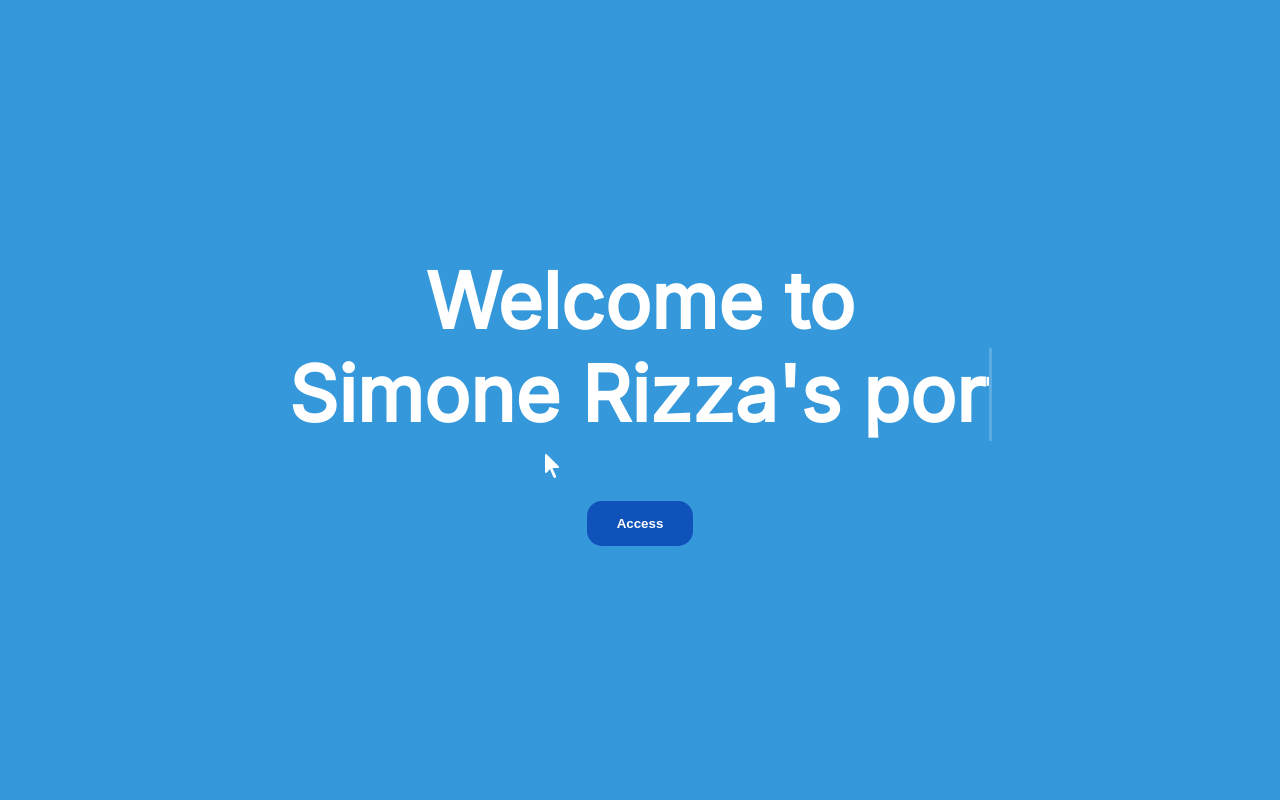
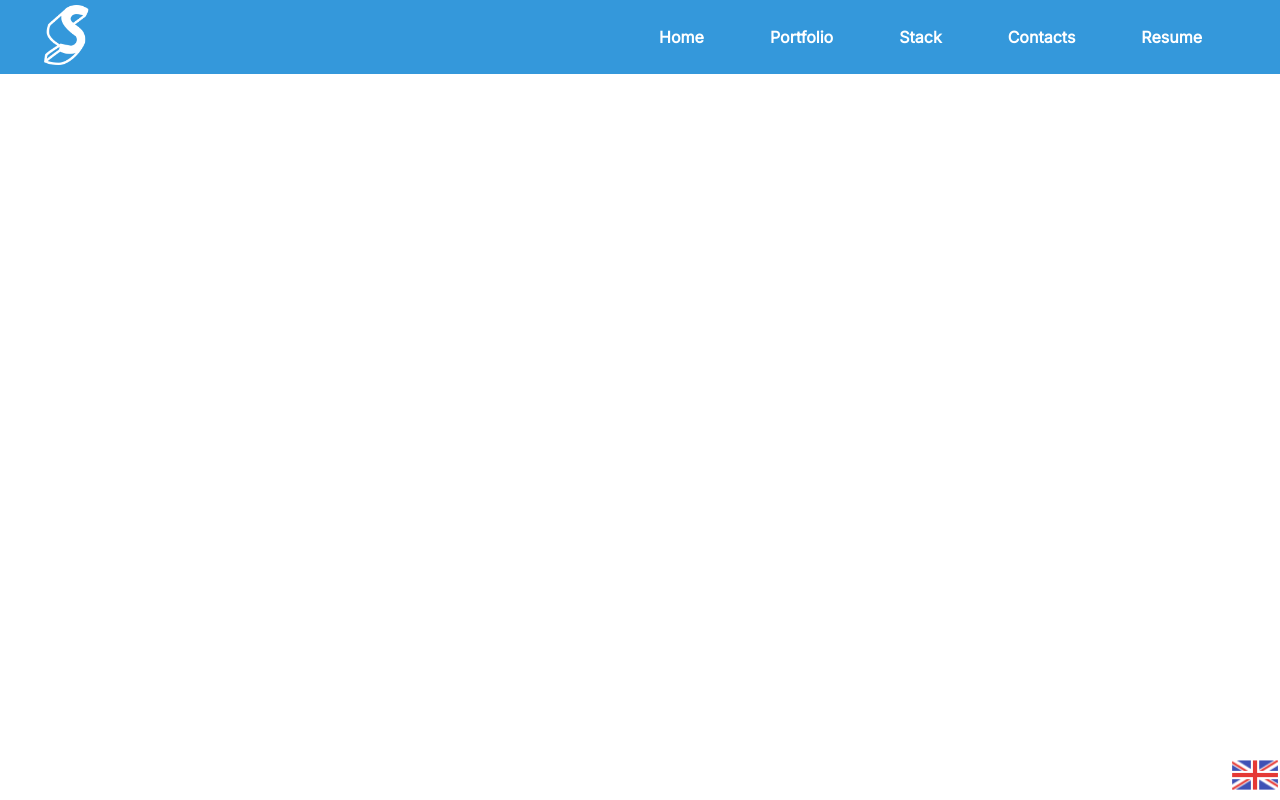
Before and after one commit to Srizza93/portfolio-vite, a Vue app: page / in a window 1280 px wide. Built offline with nearby package versions, Linux system fonts and the light colour scheme.

Commit message:
feat(navigation): improve navigation
Co-authored-by: Simone Rizza <simonerizza@macbookpro.home>

```diff
--- a/src/components/NavigationBar.vue
+++ b/src/components/NavigationBar.vue
@@ -1,155 +1,147 @@
 <template>
   <div class="navigation">
     <router-link :to="WELCOME_PATH">
-      <img class="logo" alt="logo" src="../assets/s-icon.png" />
+      <img class="navigation__logo" alt="logo" src="../assets/s-icon.png" />
     </router-link>
-    <div class="navigation_links">
-      <div
-        class="navigation_links_link"
-        v-for="page in pages"
-        :key="page.id + page.name"
-      >
-        <span class="left-border link-border"></span>
-        <div class="sides-container">
-          <span class="top-border link-border"></span>
-          <router-link class="navigation_links_link_text" :to="page.path">{{
+    <div class="navigation__links">
+      <div class="navigation__link" v-for="page in pages" :key="page.name">
+        <span
+          class="navigation__link-border navigation__link-border--left"
+        ></span>
+        <div class="navigation__sides-container">
+          <span
+            class="navigation__link-border navigation__link-border--top"
+          ></span>
+          <router-link class="navigation__link-text" :to="page.path">{{
             $t(`navigation.${page.name}`)
           }}</router-link>
-          <span class="bottom-border link-border"></span>
+          <span
+            class="navigation__link-border navigation__link-border--bottom"
+          ></span>
         </div>
-        <span class="right-border link-border"></span>
+        <span
+          class="navigation__link-border navigation__link-border--right"
+        ></span>
       </div>
     </div>
     <hamburger :links="pages" />
   </div>
 </template>
 
-<script>
+<script lang="ts" setup>
+import { computed } from 'vue';
+
 import Hamburger from './Hamburger.vue';
+
 import { WELCOME_PATH } from '../constants/pageEndpoints';
+import { routeOptions } from '../router/routeOptions';
+import { WELCOME_PAGE_NAME } from '../constants/pageNames';
 
-export default {
-  name: 'NavigationBar',
-  components: { Hamburger },
-  setup() {
-    return { WELCOME_PATH };
-  },
-  data: function () {
-    return {
-      pages: [
-        {
-          id: 1,
-          name: 'home',
-          path: './home',
-        },
-        {
-          id: 2,
-          name: 'portfolio',
-          path: './portfolio',
-        },
-        {
-          id: 3,
-          name: 'techs',
-          path: './techs',
-        },
-        {
-          id: 4,
-          name: 'contacts',
-          path: './contacts',
-        },
-        {
-          id: 5,
-          name: 'resume',
-          path: './resume',
-        },
-      ],
-    };
-  },
-};
+const pages = computed(() =>
+  routeOptions.filter((page) => page.name !== WELCOME_PAGE_NAME)
+);
 </script>
 
-<style lang="stylus" scoped>
-.navigation
- display flex
- flex-direction row
- align-items center
- justify-content space-between
- width 100%
- padding 5px
- background-color #3498DB
+<style lang="scss" scoped>
+.navigation {
+  display: flex;
+  flex-direction: row;
+  align-items: center;
+  justify-content: space-between;
+  width: 100%;
+  padding: 5px;
+  background-color: #3498db;
 
-.navigation_links
- display flex
- flex-direction row
- gap 40px
- margin-right 60px
+  &__logo {
+    width: 100%;
+    max-width: 60px;
+    height: auto;
+    margin-left: 30px;
 
-.navigation_links_link
- display flex
- flex-direction row
- align-items center
+    &:hover {
+      opacity: 0.7;
+    }
+  }
 
-.sides-container
- display flex
- flex-direction column
+  &__links {
+    display: flex;
+    flex-direction: row;
+    gap: 40px;
+    margin-right: 60px;
+  }
 
-.link-border
- background-color white
+  &__link {
+    display: flex;
+    flex-direction: row;
+    align-items: center;
+  }
 
-.top-border
- transition-duration 250ms
- width 0%
- height 3px
+  &__sides-container {
+    display: flex;
+    flex-direction: column;
+  }
 
-.navigation_links_link:hover .top-border
- width 100%
+  &__link-border {
+    background-color: white;
 
-.right-border
- width 3px
- height 0%
+    &--top,
+    &--bottom {
+      transition-duration: 250ms;
+      width: 0%;
+      height: 3px;
+    }
 
-.navigation_links_link:hover .right-border
- transition-delay 250ms
- transition-duration 250ms
- margin-bottom auto
- height 100%
+    &--left,
+    &--right {
+      width: 3px;
+      height: 0%;
+    }
 
-.bottom-border
- height 3px
- width 0%
+    &--top {
+      .navigation__link:hover & {
+        width: 100%;
+      }
+    }
 
-.navigation_links_link:hover .bottom-border
- transition-delay 500ms
- transition-duration 250ms
- margin-left auto
- width 100%
+    &--right {
+      .navigation__link:hover & {
+        transition-delay: 250ms;
+        transition-duration: 250ms;
+        margin-bottom: auto;
+        height: 100%;
+      }
+    }
 
-.left-border
- width 3px
- height 0%
+    &--bottom {
+      .navigation__link:hover & {
+        transition-delay: 500ms;
+        transition-duration: 250ms;
+        margin-left: auto;
+        width: 100%;
+      }
+    }
 
-.navigation_links_link:hover .left-border
- transition-delay 750ms
- transition-duration 250ms
- margin-top auto
- height 100%
+    &--left {
+      .navigation__link:hover & {
+        transition-delay: 750ms;
+        transition-duration: 250ms;
+        margin-top: auto;
+        height: 100%;
+      }
+    }
+  }
 
-.navigation_links_link_text
- padding 5px 10px
- color white
- text-decoration none
- font-weight bold
+  &__link-text {
+    padding: 5px 10px;
+    color: white;
+    text-decoration: none;
+    font-weight: bold;
+  }
+}
 
-.logo
- width 100%
- max-width 60px
- height auto
- margin-left 30px
-
-.logo:hover
- opacity .7
-
-@media screen and (max-width 750px)
- .navigation_links
-  display none
+@media screen and (max-width: 750px) {
+  .navigation__links {
+    display: none;
+  }
+}
 </style>
--- a/src/constants/pageEndpoints.ts
+++ b/src/constants/pageEndpoints.ts
@@ -1,3 +1,6 @@
-export const WELCOME_PATH = 'welcome';
-export const HOME_PATH = 'home';
-export const PORTFOLIO_PATH = 'portfolio';
+export const WELCOME_PATH = '/welcome';
+export const HOME_PATH = '/home';
+export const PORTFOLIO_PATH = '/portfolio';
+export const TECHS_PATH = '/techs';
+export const CONTACTS_PATH = '/contacts';
+export const RESUME_PATH = '/resume';
--- a/src/constants/pageNames.ts
+++ b/src/constants/pageNames.ts
@@ -1 +1,6 @@
-export const WELCOME_PAGE_NAME = 'Welcome';
+export const WELCOME_PAGE_NAME = 'welcome';
+export const HOME_PAGE_NAME = 'home';
+export const PORTFOLIO_PAGE_NAME = 'portfolio';
+export const TECHS_PAGE_NAME = 'techs';
+export const CONTACTS_PAGE_NAME = 'contacts';
+export const RESUME_PAGE_NAME = 'resume';
--- a/src/router/index.js
+++ b/src/router/index.js
@@ -1,35 +1,11 @@
 import { createWebHashHistory, createRouter } from 'vue-router';
+import { routeOptions } from './routeOptions';
+import { WELCOME_PAGE_NAME } from '../constants/pageNames';
 
-const routeOptions = [
-  {
-    path: '/welcome',
-    name: 'Welcome',
-  },
-  {
-    path: '/home',
-    name: 'Home',
-  },
-  {
-    path: '/portfolio',
-    name: 'Portfolio',
-  },
-  {
-    path: '/techs',
-    name: 'Techs',
-  },
-  {
-    path: '/contacts',
-    name: 'Contacts',
-  },
-  {
-    path: '/resume',
-    name: 'Resume',
-  },
-  {
-    path: '/:pathMatch(.*)*',
-    name: 'Welcome',
-  },
-];
+routeOptions.push({
+  path: '/:pathMatch(.*)*',
+  name: WELCOME_PAGE_NAME,
+});
 
 const routes = routeOptions.map((route) => {
   return {
--- /dev/null
+++ b/src/router/routeOptions.ts
@@ -0,0 +1,43 @@
+import {
+  WELCOME_PAGE_NAME,
+  HOME_PAGE_NAME,
+  PORTFOLIO_PAGE_NAME,
+  TECHS_PAGE_NAME,
+  CONTACTS_PAGE_NAME,
+  RESUME_PAGE_NAME,
+} from '../constants/pageNames';
+import {
+  WELCOME_PATH,
+  HOME_PATH,
+  PORTFOLIO_PATH,
+  TECHS_PATH,
+  CONTACTS_PATH,
+  RESUME_PATH,
+} from '../constants/pageEndpoints';
+
+export const routeOptions = [
+  {
+    name: WELCOME_PAGE_NAME,
+    path: WELCOME_PATH,
+  },
+  {
+    name: HOME_PAGE_NAME,
+    path: HOME_PATH,
+  },
+  {
+    name: PORTFOLIO_PAGE_NAME,
+    path: PORTFOLIO_PATH,
+  },
+  {
+    name: TECHS_PAGE_NAME,
+    path: TECHS_PATH,
+  },
+  {
+    name: CONTACTS_PAGE_NAME,
+    path: CONTACTS_PATH,
+  },
+  {
+    name: RESUME_PAGE_NAME,
+    path: RESUME_PATH,
+  },
+];
```
